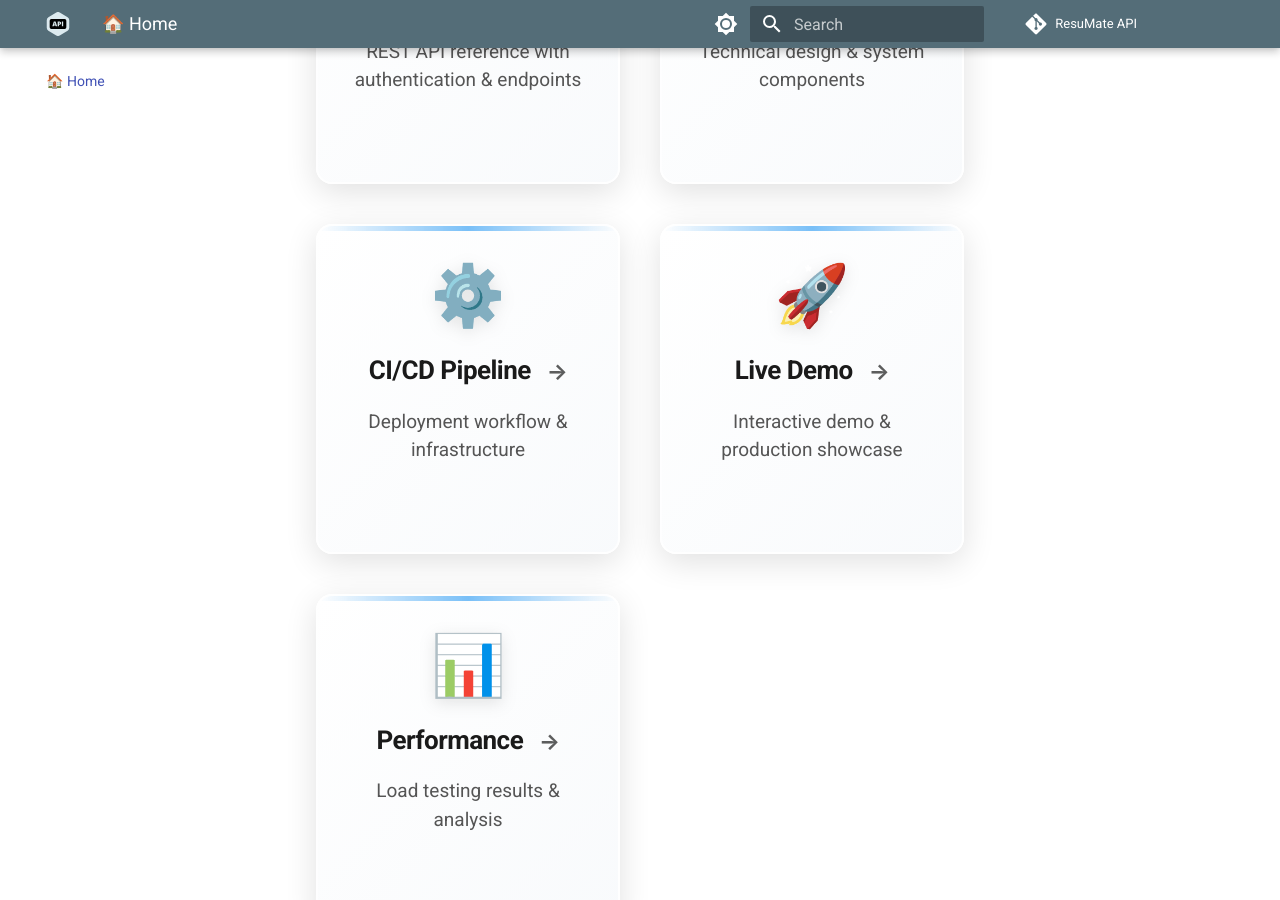
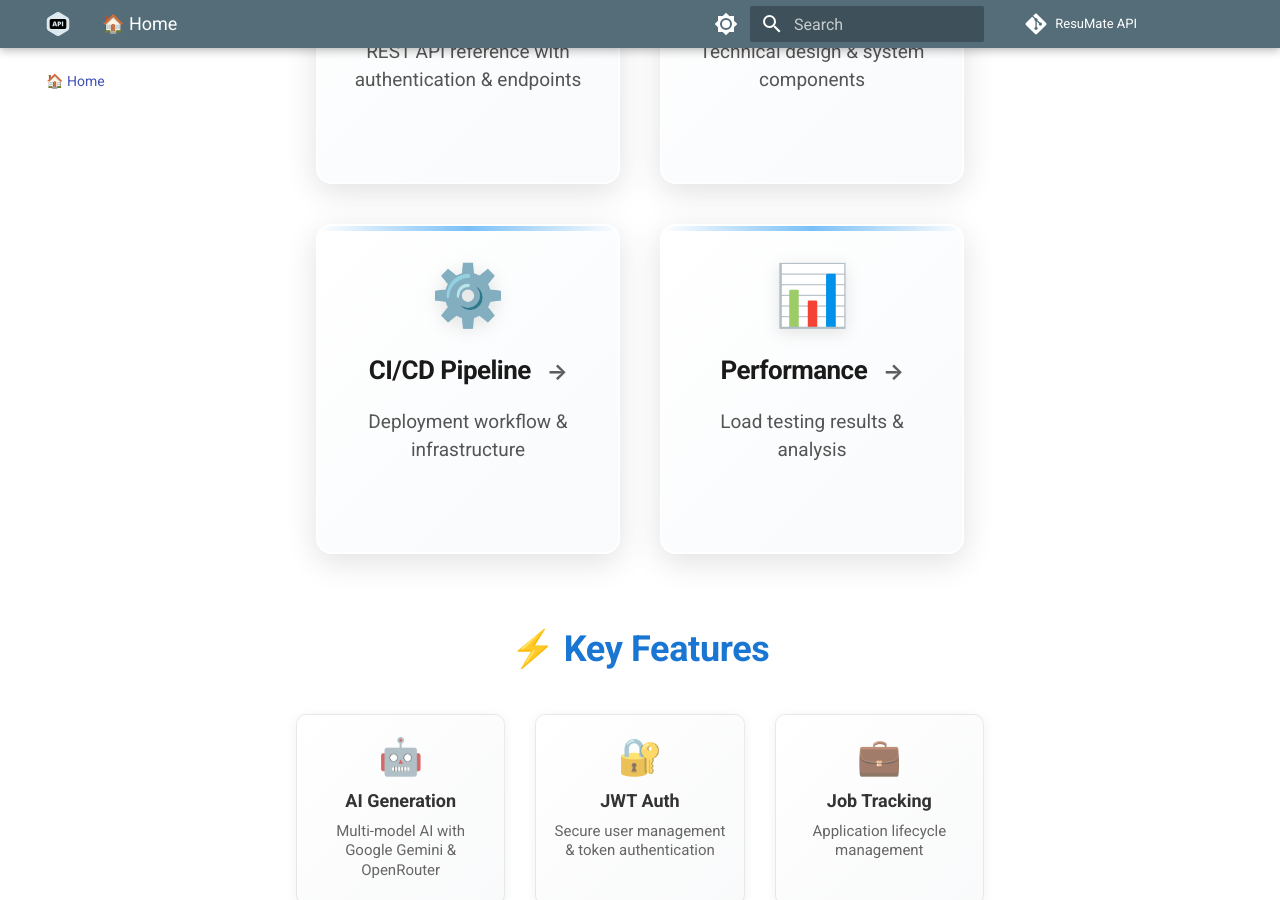
Before and after one commit to Arafat6462/ResuMate_API_Docs, an MkDocs documentation site: the page built from docs/index.md, in a window 1280 px wide and 900 px high, scrolled down 771 px. Built offline with MkDocs 1.6.1 and Material for MkDocs 9.7.7, drawn with Linux system fonts in a browser that asks for light colours; comment, search, counter and statistics services are not loaded.

Commit message:
Comment out live demo section in documentation

```diff
--- a/docs/index.md
+++ b/docs/index.md
@@ -36,12 +36,12 @@ Production-ready Django REST API with intelligent resume generation, job trackin
 <div class="nav-cta">Click to explore</div>
 </a>
 
-<a href="live-demo/" class="section-nav-card demo">
+<!-- <a href="live-demo/" class="section-nav-card demo">
 <div class="nav-icon">🚀</div>
 <div class="nav-title">Live Demo <span class="nav-arrow">→</span></div>
 <div class="nav-description">Interactive demo & production showcase</div>
 <div class="nav-cta">Click to explore</div>
-</a>
+</a> -->
 
 <a href="performance/" class="section-nav-card performance">
 <div class="nav-icon">📊</div>
```
